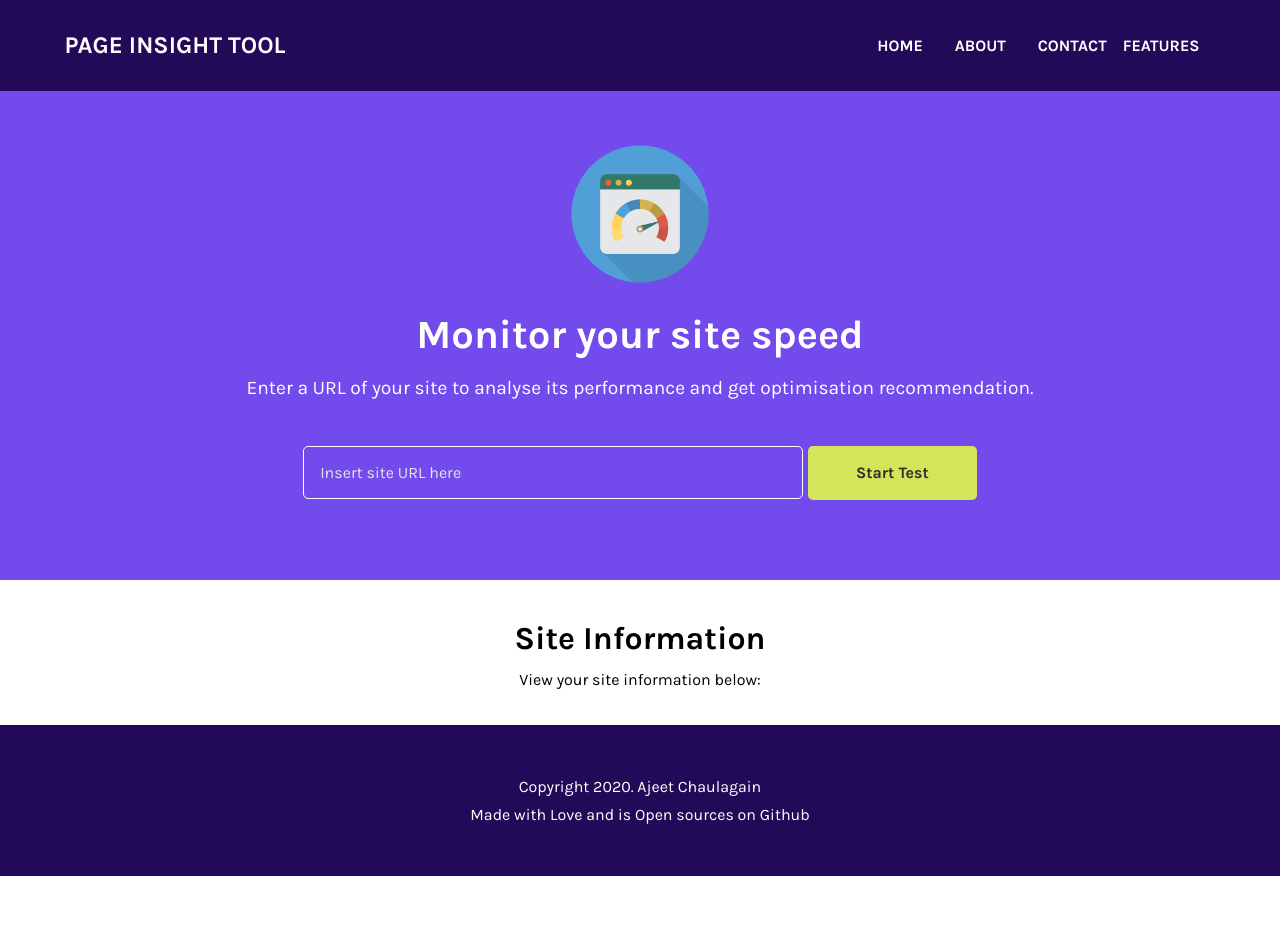
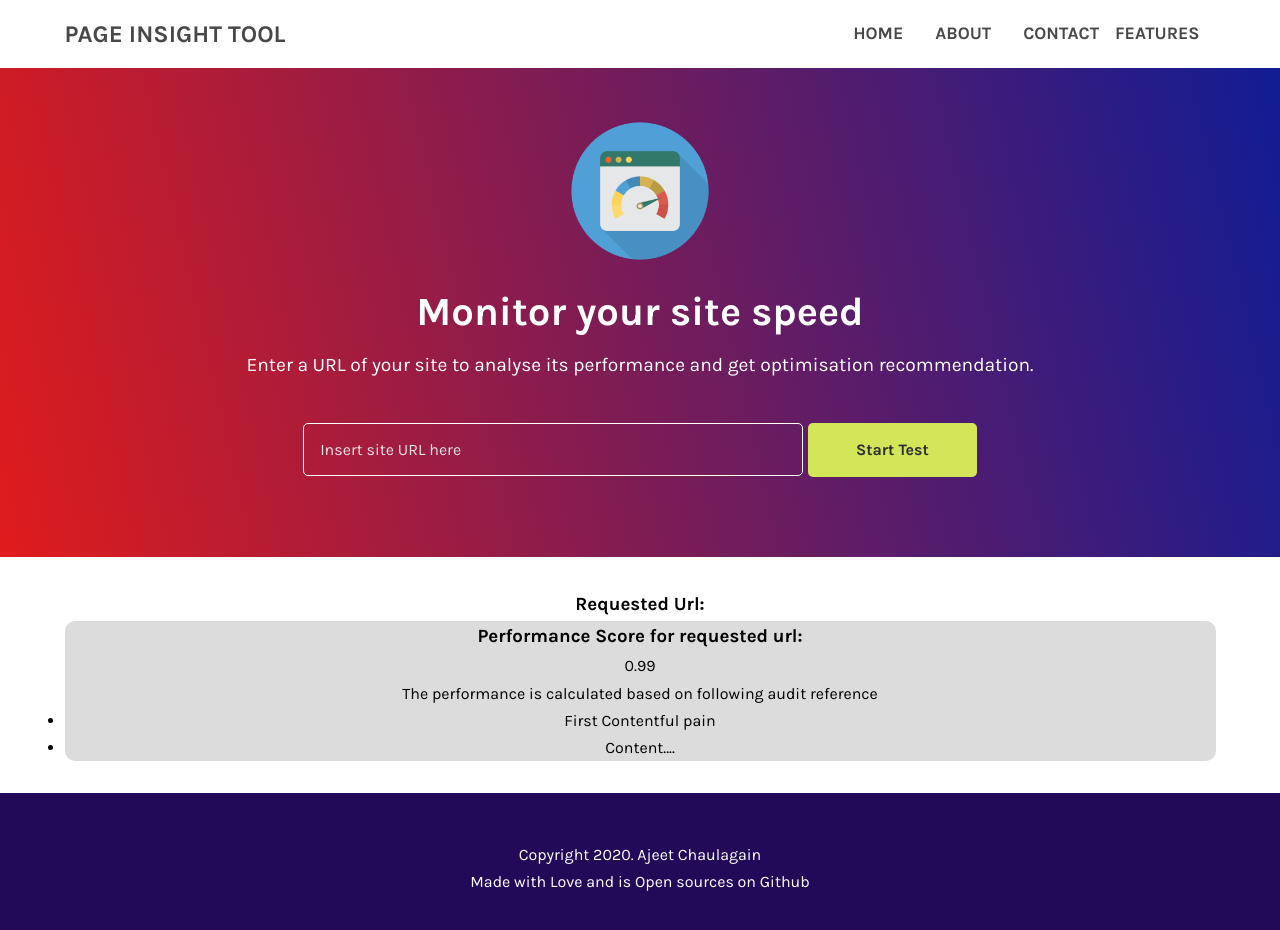
Before and after one commit to ajeetchaulagain/page-insight-tool, a React (Create React App) app: page / in a window 1280 px wide. Shown: the top 930 px of the page. Before the commit the page ends 876 px from the top, so only its background shows below. Built offline with nearby package versions, Linux system fonts and the light colour scheme.

Commit message:
data retrieved

```diff
--- a/src/Components/App.js
+++ b/src/Components/App.js
@@ -11,12 +11,19 @@ import speedIcon from "../images/speed.png";
 
 // Static Assets
 import "./App.css";
+import { thisExpression } from "@babel/types";
 
 const HeroSectionWrapper = styled.div`
   padding: 3rem 1rem 5rem;
   color: #fff;
   text-align: center;
-  background-color: #734bec;
+  background: rgb(223, 28, 28);
+  background: linear-gradient(
+    77deg,
+    rgba(223, 28, 28, 1) 0%,
+    rgba(17, 28, 148, 1) 100%
+  );
+  /* background-color: #734bec; */
   line-height: 1.8;
 
   img {
@@ -35,8 +42,9 @@ class App extends React.Component {
     siteInfo: {}
   };
 
-  handleStartTest = url => {
-    console.log("APP.JS - handleStartTest:", url);
+  handleStartTest = siteResult => {
+    console.log("APP.JS - siteResult:", siteResult);
+    this.setState({ siteInfo: siteResult });
   };
 
   render() {
--- a/src/Components/Header.js
+++ b/src/Components/Header.js
@@ -3,11 +3,11 @@ import styled from "styled-components";
 
 const HeaderWrapper = styled.div`
   width: 100%;
-  background-color: #230a59;
-  padding: 1rem;
-  color: #fff;
-  font-size: 1rem;
-  font-weight: 600;
+  background-color: #fff;
+  padding: 0.2rem 1rem;
+  color: #48484a;
+  font-size: 1.1rem;
+  font-weight: 700;
   text-transform: uppercase;
 `;
 
--- a/src/Components/SiteInfoDisplay.js
+++ b/src/Components/SiteInfoDisplay.js
@@ -1,5 +1,9 @@
 import React from "react";
 import styled from "styled-components";
+
+import img from "../images/speed.png";
+
+const TAG = "SiteInfoDisplay";
 
 const SiteInfoSectionWrapper = styled.div`
   background-color: white;
@@ -7,11 +11,72 @@ const SiteInfoSectionWrapper = styled.div`
   text-align: center;
 `;
 
-const SiteInfoDisplay = props => {
+const SiteInfoContent = styled.div`
+  @media all and (min-width: 1151px) {
+    width: 1151px;
+    margin: 0 auto;
+  }
+`;
+
+const ResultWrapper = styled.div`
+  background-color: #dcdcdc;
+  border-radius: 10px;
+  /* display:flex; */
+  /* align-items: center; */
+`;
+
+const getDataForView = siteInfo => {
+  const lighthouseResult = siteInfo.lighthouseResult;
+
+  const finalUrl = lighthouseResult ? lighthouseResult.finalUrl : null;
+  const lighthouseAudit = lighthouseResult ? lighthouseResult.audits : null;
+
+  const performance = lighthouseResult
+    ? lighthouseResult.categories.performance
+    : null;
+
+  const performanceScore = performance ? performance.score : null;
+  const performanceScoreAuditRef = performance ? performance.auditRefs : null;
+
+  return {
+    finalUrl,
+    lighthouseAudit,
+    performanceScore,
+    performanceScoreAuditRef
+  };
+};
+
+const SiteInfoDisplay = ({ siteInfo }) => {
+  const {
+    finalUrl,
+    lighthouseAudit,
+    performanceScore,
+    performanceScoreAuditRef
+  } = getDataForView(siteInfo);
+
+  console.log(`${TAG} - finalUrl: ${finalUrl}`);
+  console.log(`${TAG} - lighthouseAudit: ${lighthouseAudit}`);
+  console.log(`${TAG} - performanceScore: ${performanceScore}`);
+  console.log(`${TAG} - performanceScoreAuditRef: ${performanceScoreAuditRef}`);
+
   return (
     <SiteInfoSectionWrapper>
-      <h1>Site Information</h1>
-      <p>View your site information below:</p>
+      <SiteInfoContent>
+        <h3>Requested Url:{finalUrl}</h3>
+        <ResultWrapper>
+          <h3>Performance Score for requested url: {performanceScore}</h3>
+          <div className="performance-score">0.99</div>
+          <div className="performance-ref-audit">
+            <p>
+              The performance is calculated based on following audit reference
+            </p>
+            <ul>
+              <li>First Contentful pain</li>
+              <li>Content....</li>
+            </ul>
+          </div>
+        </ResultWrapper>
+      </SiteInfoContent>
     </SiteInfoSectionWrapper>
   );
 };
--- a/src/Components/UserInputForm.js
+++ b/src/Components/UserInputForm.js
@@ -58,11 +58,14 @@ class UserInputForm extends React.Component {
   };
 
   // handler for button click
-  handleSubmit = event => {
+  handleSubmit = async event => {
     event.preventDefault();
-    const url = this.state.url;
-    this.props.onStartTest(url);
-    console.log("UserInputForm - url:", url);
+
+    const { data } = await axios.get(
+      "https://www.googleapis.com/pagespeedonline/v5/runPagespeed?url=https://ajeetchaulagain.com"
+    );
+
+    this.props.onStartTest(data);
   };
 
   // handler for input change
```
